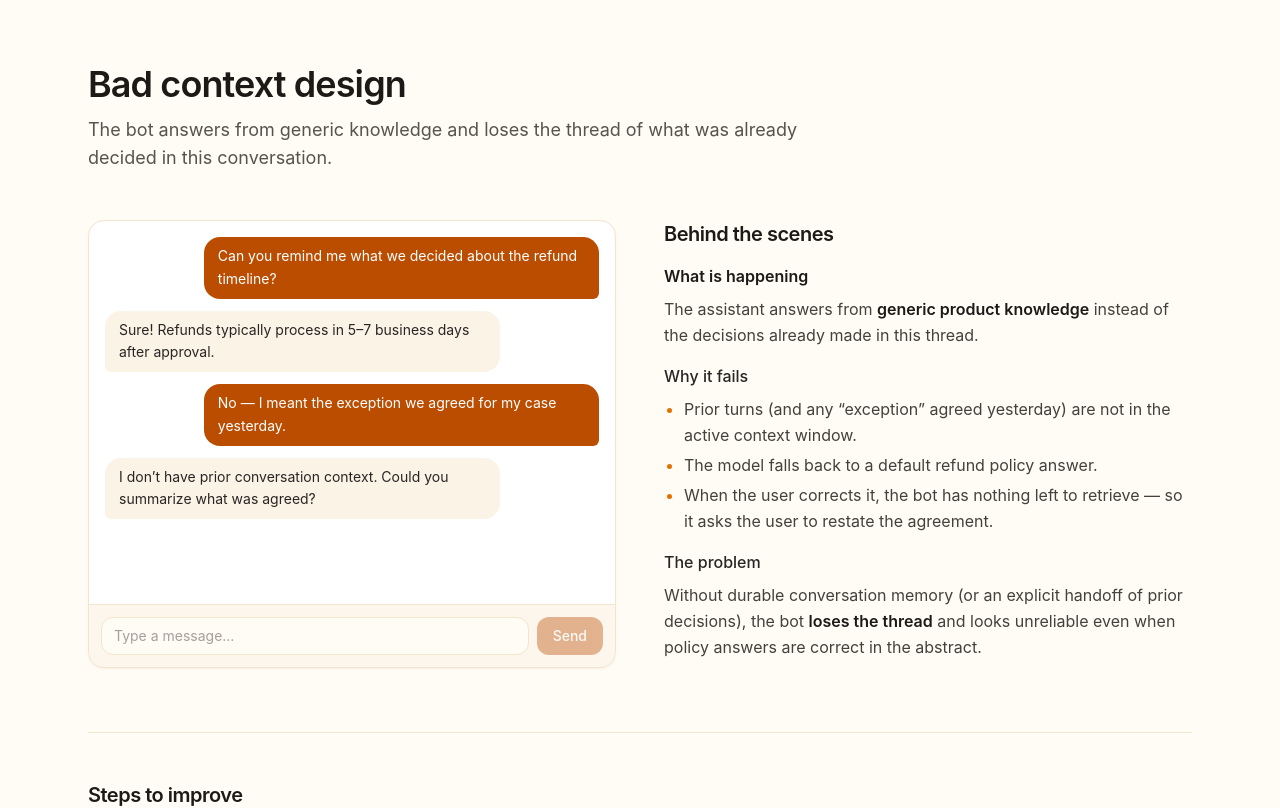
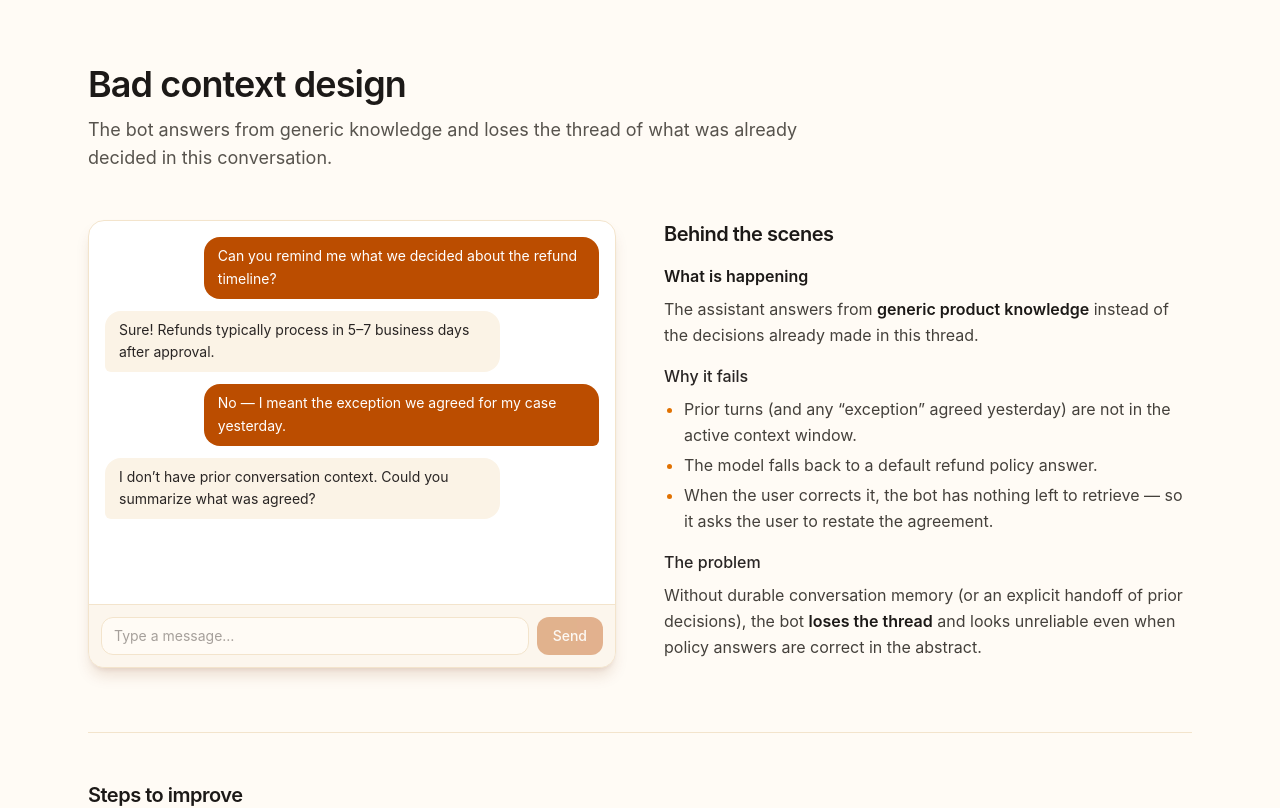
Before and after one commit to harabchuk/chatbot-book, a React (Vite) app: page /bad-context-design in a window 1280 px wide. Shown: the top 808 px of the page. Built offline with nearby package versions, Linux system fonts and the light colour scheme.

Commit message:
add shadow

```diff
--- a/src/components/ChatWindow.tsx
+++ b/src/components/ChatWindow.tsx
@@ -114,7 +114,7 @@ export default function ChatWindow({
 
   return (
     <section
-      className={`flex h-[28rem] flex-col overflow-hidden rounded-2xl border border-cream-200 bg-white shadow-sm shadow-amber-900/5 ${className}`}
+      className={`flex h-[28rem] flex-col overflow-hidden rounded-2xl border border-cream-200 bg-white shadow-lg shadow-amber-900/15 ${className}`}
       aria-label="Chat"
     >
       {(conversationLabel || identityLabel) && (
```
